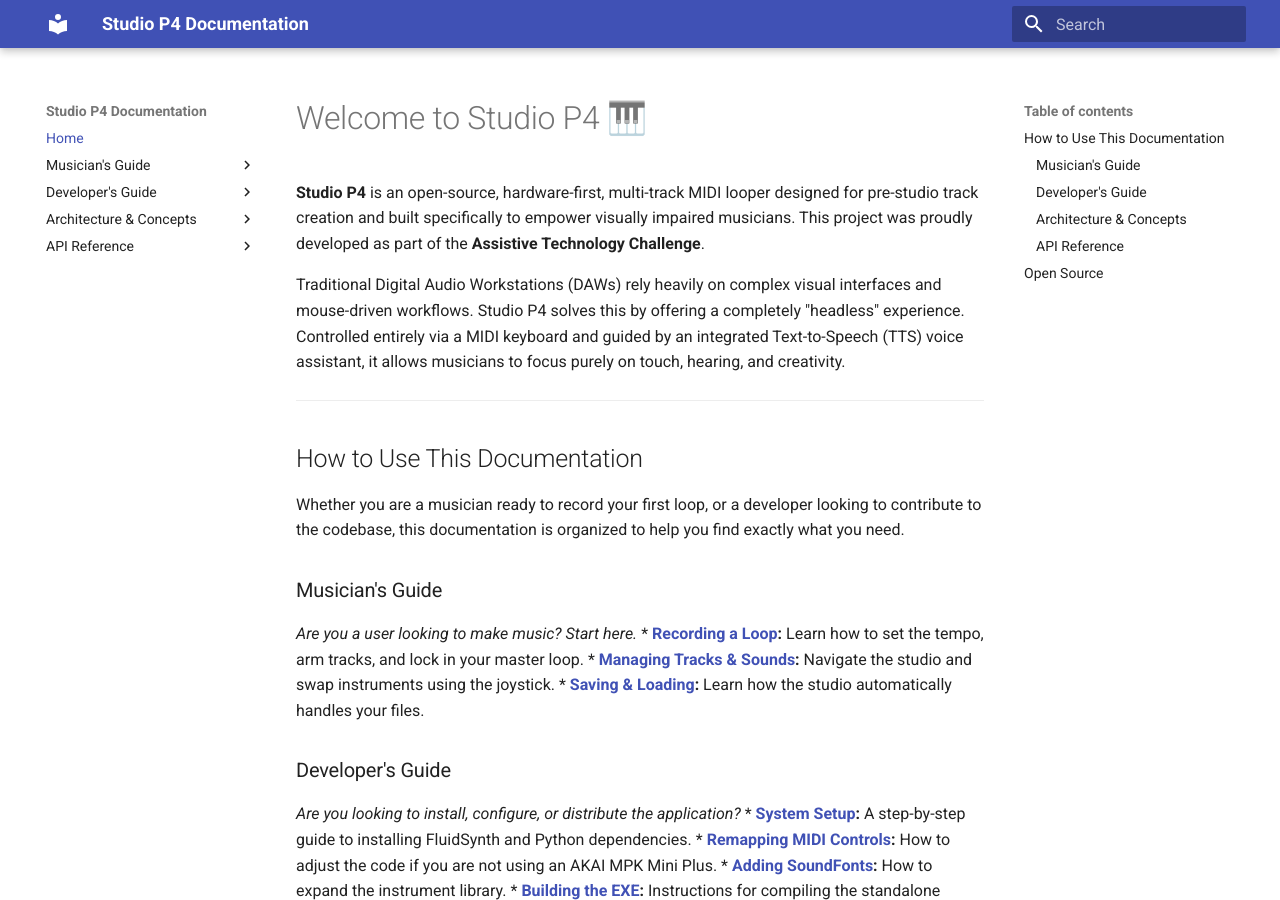
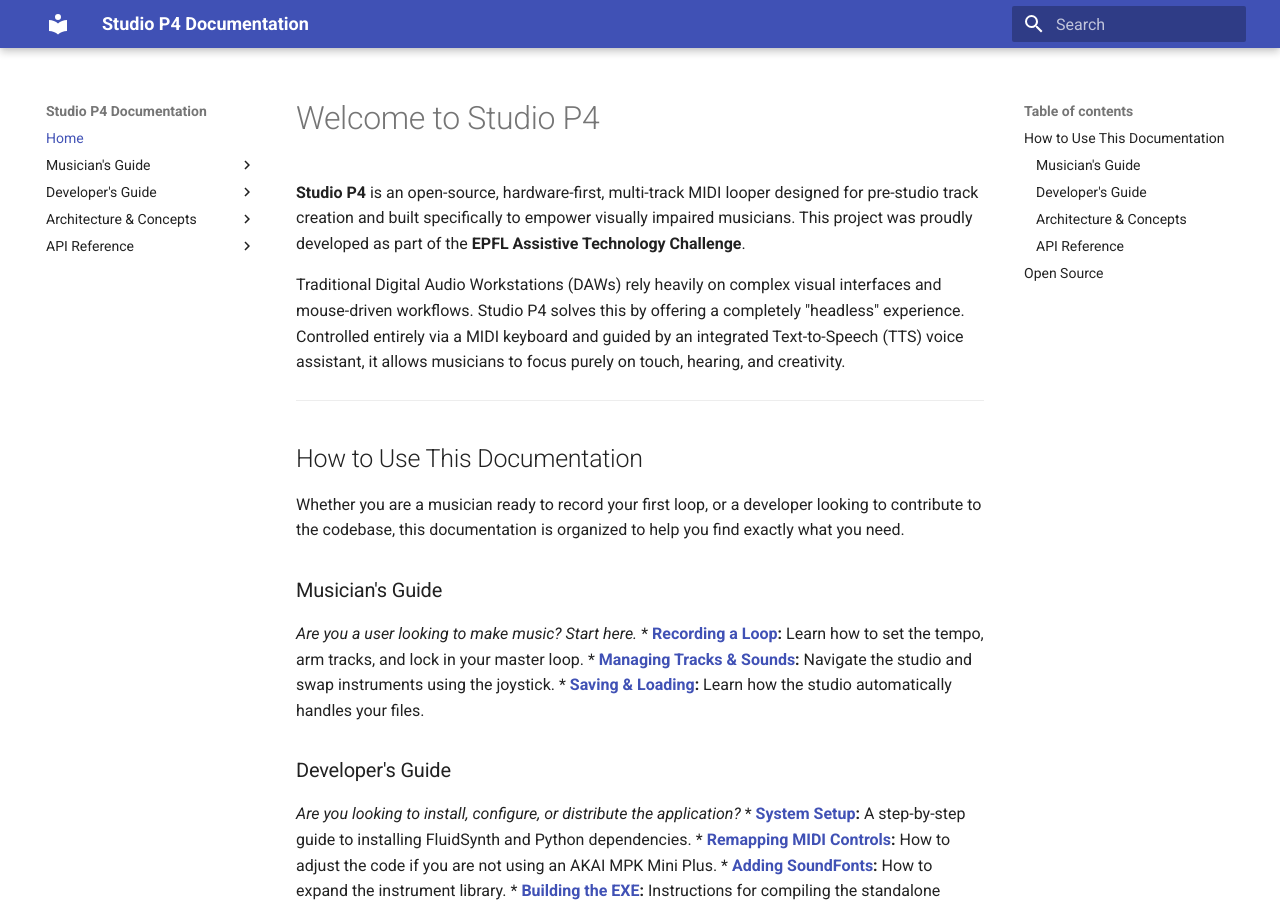
Before and after one commit to ATC-P4/Studio-P4, an MkDocs documentation site: the page built from docs/index.md, in a window 1280 px wide and 900 px high. Built offline with MkDocs 1.6.1 and Material for MkDocs 9.7.7, drawn with Linux system fonts in a browser that asks for light colours.

Commit message:
Mino update of index.md

```diff
--- a/docs/index.md
+++ b/docs/index.md
@@ -1,6 +1,6 @@
-# Welcome to Studio P4 🎹
+# Welcome to Studio P4
 
-**Studio P4** is an open-source, hardware-first, multi-track MIDI looper designed for pre-studio track creation and built specifically to empower visually impaired musicians. This project was proudly developed as part of the **Assistive Technology Challenge**.
+**Studio P4** is an open-source, hardware-first, multi-track MIDI looper designed for pre-studio track creation and built specifically to empower visually impaired musicians. This project was proudly developed as part of the **EPFL Assistive Technology Challenge**.
 
 Traditional Digital Audio Workstations (DAWs) rely heavily on complex visual interfaces and mouse-driven workflows. Studio P4 solves this by offering a completely "headless" experience. Controlled entirely via a MIDI keyboard and guided by an integrated Text-to-Speech (TTS) voice assistant, it allows musicians to focus purely on touch, hearing, and creativity.
 
```
